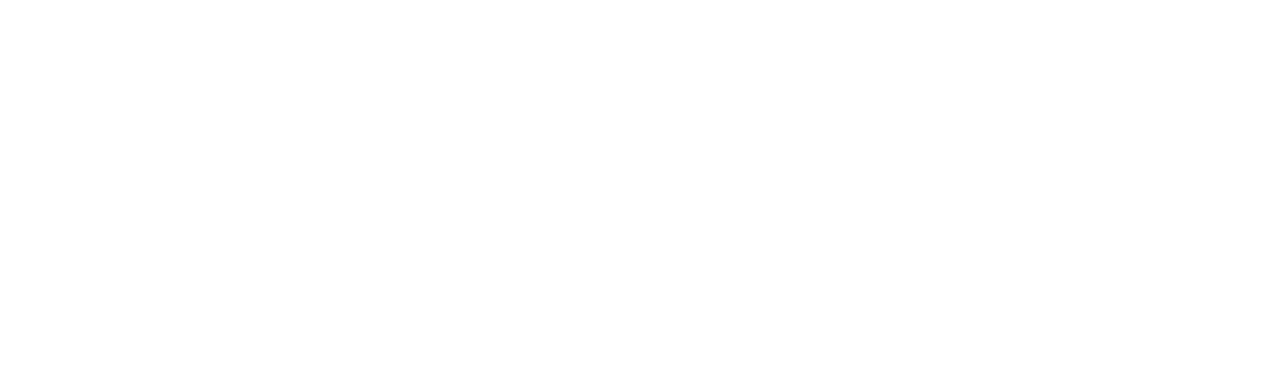
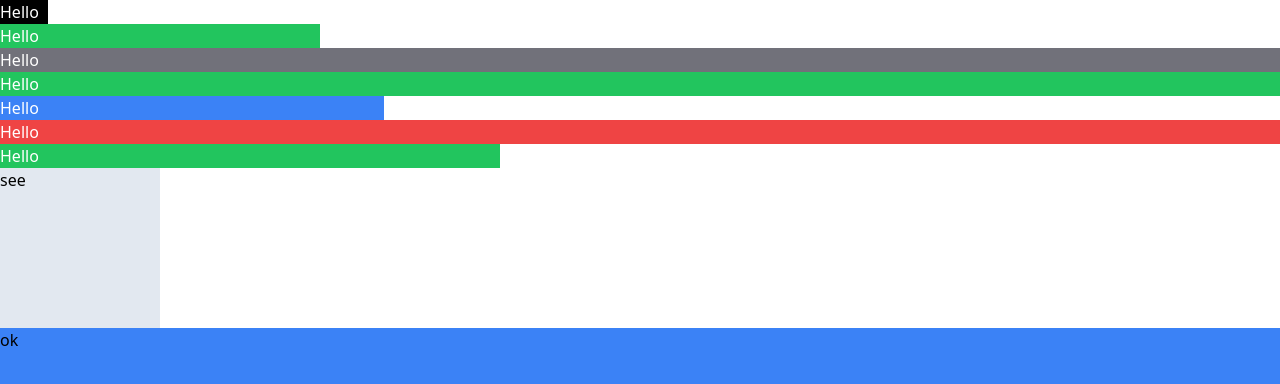
Before and after one commit to igaimerca/tailwind-udemy-course, a plain HTML site: page 05-sizing/index.html in a window 1280 px wide. Drawn offline with nearby package versions, Linux system fonts and the light colour scheme.

Commit message:
feat: sizing

```diff
--- a/05-sizing/index.html
+++ b/05-sizing/index.html
@@ -9,26 +9,34 @@
   </head>
   <body>
     <!-- Width -->
+    <div class="bg-black text-white w-12">Hello</div>
 
     <!-- Percentages -->
-
+    <div class="bg-green-500 text-white w-1/4">Hello</div>
     <!-- Width of the viewport -->
+    <div class="bg-zinc-500 text-white w-screen">Hello</div>
 
     <!-- 100% of container -->
+    <div class="bg-green-500 text-white w-full">Hello</div>
 
     <!-- min/max content -->
+    <div class="bg-blue-500 text-white max-w-sm">Hello</div>
+    <div class="bg-red-500 text-white min-w-sm">Hello</div>
 
     <!-- Arbitrary width -->
+    <div class="bg-green-500 text-white w-[500px]">Hello</div>
 
     <!-- Max Width -->
 
     <!-- Height (Most of the same options as widths) -->
+    <div class="bg-slate-200 h-40 w-40">see</div>
 
     <!-- Min Height -->
 
     <!-- Max Height -->
 
     <!-- Full screen height -->
+    <div class="bg-blue-500 h-screen">ok</div>
   </body>
 </html>
 
```
